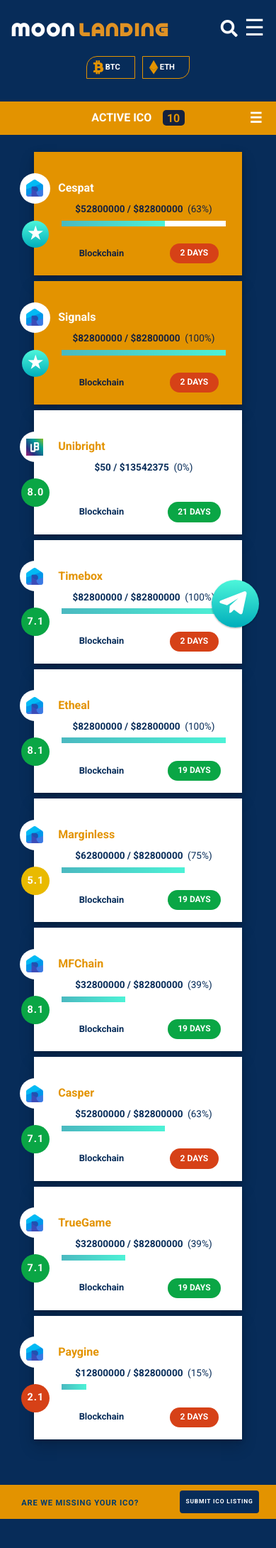
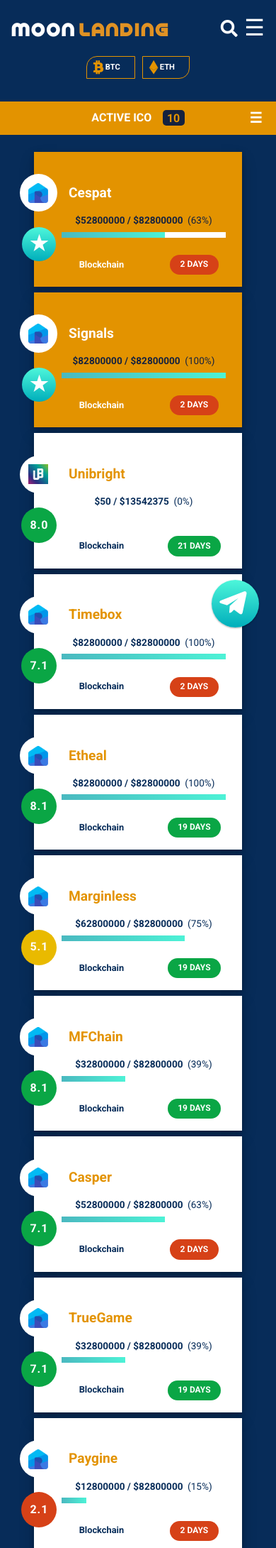
Before and after one commit to moonlandingnetwork/moonlandingnetwork.github.io, a Jekyll site: the page built from activeico.html, in a window 390 px wide. Shown: the top 2181 px of the page at 71% size. Built offline with Jekyll 4.4.1, drawn with Linux system fonts in a browser that asks for light colours; cached includes are drawn as plain includes; nearby versions of some CDN libraries; comment, search, counter and statistics services are not loaded.

Commit message:
Mobile Layout Revision

```diff
--- a/css/style.css
+++ b/css/style.css
@@ -2922,7 +2922,7 @@ footer{
         top: 10%;
     }
     .ico-project-name h5{
-        font-size: 1rem;
+        font-size: 1.2rem;
         color: #E39300;
     }
     .featured .ico-project-name h5{
@@ -2932,14 +2932,14 @@ footer{
         display: none;
     }
     .ico-table-title-image{
-        margin: 0.7rem;
-        height: 32px;
-        width: 32px;
+        margin: 0.7rem 1rem 0.7rem 0.7rem;
+        height: 42px;
+        width: 42px;
         padding: 0.35rem;
     }
     .ico-table-title-image img{
-        height: 24px;
-        width: 24px;
+        height: 28px;
+        width: 28px;
     }
     .ico-moonability{
         order: 2 !important;
@@ -2954,14 +2954,93 @@ footer{
     }
     .ico-moonability .featured-logo{
         color: #fff;
-        font-size: 1.5rem;
+        font-size: 1.8rem;
         background: linear-gradient(to top, #00AEBB, #4DF6DA );
         border-radius: 50%;
-        height: 38px;
-        width: 38px;
+        height: 48px;
+        width: 48px;
         display: flex;
         align-items: center;
         justify-content: center;
+    }
+    .ico-moonability.number{
+        font-size: 1rem;
+        flex: none;
+        border-radius: 50%;
+        height: 48px;
+        width: 48px;
+    }
+    .ico-moonability.green{
+        background: #0AA645;
+        color: #fff;
+    }
+    .ico-moonability.yellow {
+        background: #E9BA00;
+        color: #fff;
+    }
+    .ico-moonability.red{
+        background: #D64117;
+        color: #fff;
+    }
+    .ico-category{
+        font-size: 0.8rem !important;
+        order: 4;
+    }
+    .featured .ico-category{
+        color: #fff;
+    }
+    .ico-fund-raised{
+        margin: 4.5rem 0 1.4rem;
+        -webkit-box-flex: 1 !important;
+        -ms-flex: 1 1 100% !important;
+            flex: 1 1 100% !important;
+        order: 3;
+    }
+    .ico-fund-raised h5{
+        font-size: 0.85rem;
+    }
+    .ico-fund-raised h5 span{
+        font-size: 0.85rem;
+    }
+    .ico-fund-progress{
+        height: 8px;
+        width: 14.5rem;
+    }
+    .ico-ends-in{
+        order: 5;
+    }
+    .ico-ends-in button{
+        font-size: 0.75rem !important;
+        padding: 0.45rem 0.9rem !important;
+    }
+    .ico-date-value{
+        margin-right: 0;
+    }
+    .ico-social-media{
+        display: none !important;
+    }
+}
+@media (max-width: 380px){
+    .ico-table{
+        margin: 1rem 2rem;
+    }
+    .ico-project-name h5{
+        font-size: 0.9rem;
+    }
+    .ico-table-title-image{
+        margin: 0.7rem;
+        height: 32px;
+        width: 32px;
+        padding: 0.35rem;
+    }
+    .ico-table-title-image img{
+        height: 24px;
+        width: 24px;
+    }
+    .ico-moonability .featured-logo{
+        font-size: 1.5rem;
+        height: 38px;
+        width: 38px;
     }
     .ico-moonability.number{
         font-size: 0.9rem;
@@ -2970,62 +3049,8 @@ footer{
         height: 38px;
         width: 38px;
     }
-    .ico-moonability.green{
-        background: #0AA645;
-        color: #fff;
-    }
-    .ico-moonability.yellow {
-        background: #E9BA00;
-        color: #fff;
-    }
-    .ico-moonability.red{
-        background: #D64117;
-        color: #fff;
-    }
-    .ico-category{
-        font-size: 0.8rem !important;
-        order: 4;
-    }
     .ico-fund-raised{
         margin: 3.5rem 0 1.4rem;
-        -webkit-box-flex: 1 !important;
-        -ms-flex: 1 1 100% !important;
-            flex: 1 1 100% !important;
-        order: 3;
-    }
-    .ico-fund-raised h5{
-        font-size: 0.85rem;
-    }
-    .ico-fund-raised h5 span{
-        font-size: 0.85rem;
-    }
-    .ico-fund-progress{
-        height: 8px;
-        width: 14.5rem;
-    }
-    .ico-ends-in{
-        order: 5;
-    }
-    .ico-ends-in button{
-        font-size: 0.75rem !important;
-        padding: 0.45rem 0.9rem !important;
-    }
-    .ico-date-value{
-        margin-right: 0;
-    }
-    .ico-social-media{
-        display: none !important;
-    }
-}
-@media (max-width: 380px){
-    .ico-nav {
-        margin: 0 1rem;
-    }
-    .ico-table{
-        margin: 1rem 2rem;
-    }
-    .ico-project-name h5{
-        font-size: 0.9rem;
     }
     .ico-fund-raised h5{
         font-size: 0.75rem;
```
